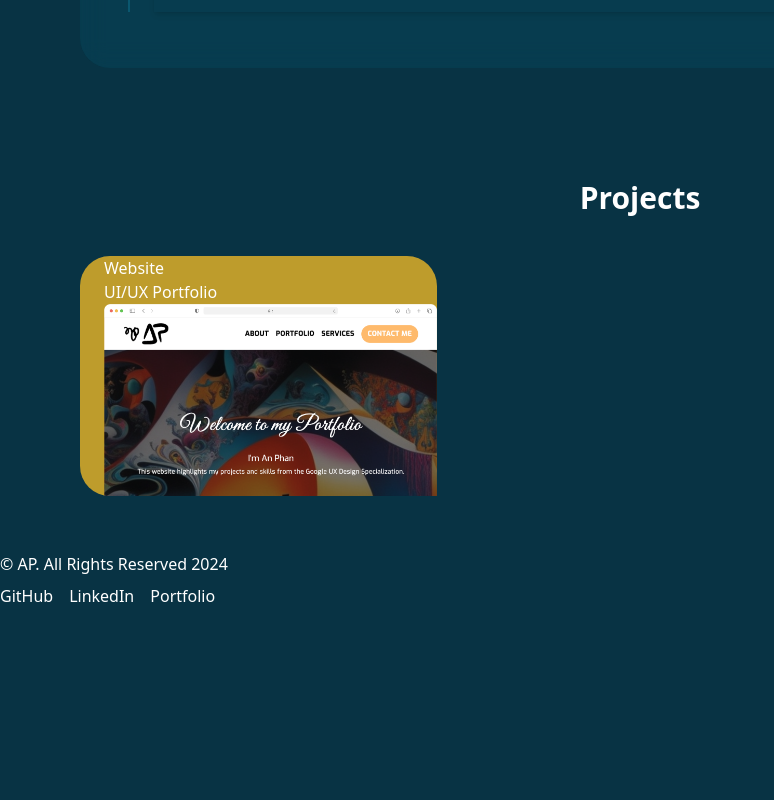
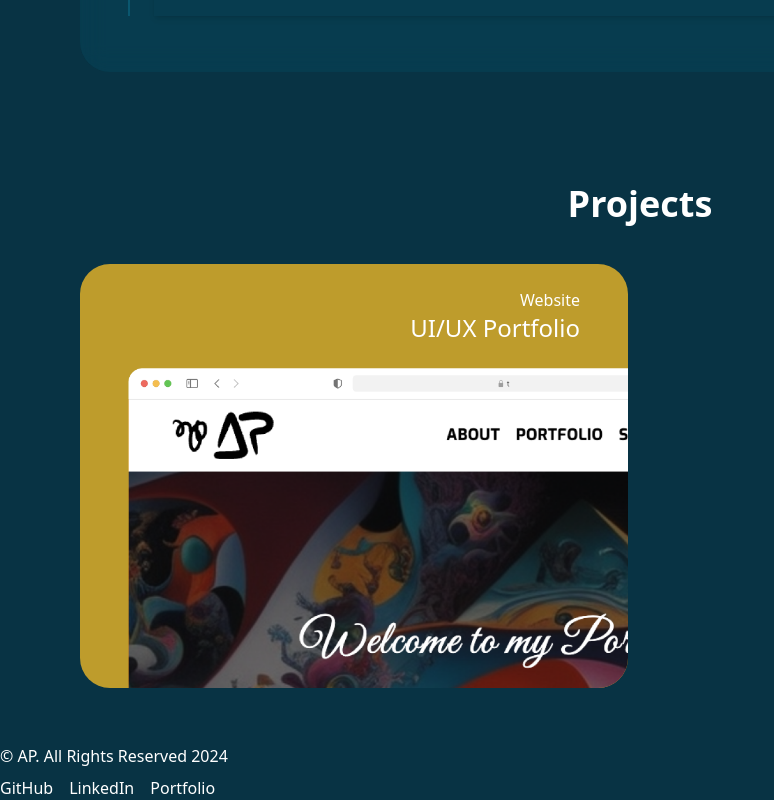
Before and after one commit to 2tuanan/2tuanan.github.io, a React (Create React App) app: page / in a window 1280 px wide. Shown: the part 824-1624 px from the top of the page, without its empty margins (0-774 px from the left). Before the commit the page ends 1432 px from the top, so only its background shows below. Built offline with nearby package versions, Linux system fonts and the light colour scheme.

Commit message:
Adjust the Proejcts P2

```diff
--- a/src/components/Projects.jsx
+++ b/src/components/Projects.jsx
@@ -5,18 +5,17 @@ const Projects = () => {
     <div>
       <section id="projects" className="py-14 px-10 mx-10">
         <div className="">
-          <h2 className="text-3xl font-bold text-center mb-10">Projects</h2>
-          <div className="grid grid-cols-1 md:grid-cols-2 lg:grid-cols-3 gap-6 w-full">
-            <div className="pl-6 bg-amber-400/75 rounded-[30px] transition-transform duration-300 ease-in-out "> {/*Project 1 as Card */}
-              <div> {/* Title of Project */}
+          <h2 className="text-4xl font-bold text-center mb-10">Projects</h2>
+          <div className="grid grid-cols-1 md:grid-cols-2 gap-6 w-full ">
+            <div className="bg-amber-400/75 rounded-[30px] transition-transform duration-500 ease-in-out overflow-hidden hover:scale-105 hover:shadow-lg group"> {/*Project 1 as Card */}
+              <div className="text-right p-6 pr-12"> {/* Title of Project */}
                 <span>Website</span>
-                <h3>UI/UX Portfolio</h3>
+                <h3 className="text-2xl">UI/UX Portfolio</h3>
               </div>
-              <div> {/* Image of Website I want it will move down a little bit in y-axis when hovering */}
-                <div>
-                  <figure className="relative w-full h-48 overflow-hidden">
+              <div> {/* Description of Project */}
+                <div className="">
+                  <figure className="pl-12 relative w-[800px] h-80 transition-transform duration-500 ease-in-out group-hover:-translate-y-3">
                     <img
-                      className="absolute w-[500px] h-auto object-fill transition-transform duration-300 ease-in-out group-hover:translate-y-2"
                       src="assets/images/ux-ui_portfolio.png"
                       alt=""
                     />
--- a/src/components/Skills_Education.jsx
+++ b/src/components/Skills_Education.jsx
@@ -5,7 +5,7 @@ const Skills_Education = () => {
     <div>
       <section id="skills-education" class="py-14 px-10 mx-10">
         <div class="p-6 bg-cyan-600 bg-opacity-10 backdrop-blur-md rounded-[30px]">
-          <h2 class="text-3xl font-bold text-center mb-8">
+          <h2 class="text-4xl font-bold text-center mb-8">
             Skills & Education
           </h2>
           <div class="relative border-l-2 border-cyan-700/50 ml-6">
```
